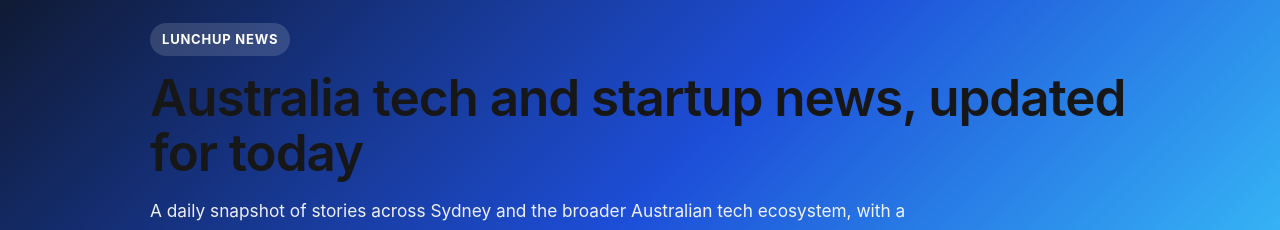
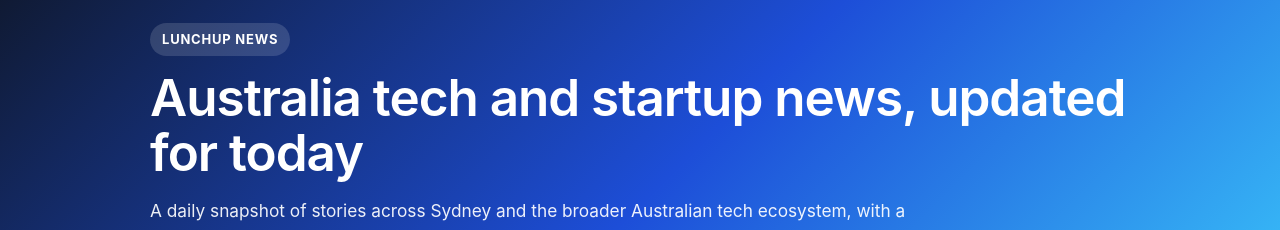
Before and after one commit to fintie/lunchup, a React (Create React App) app in the folder client/: page /#/news in a window 1280 px wide. Shown: the part 122-352 px from the top of the page. Built offline with nearby package versions, Linux system fonts and the light colour scheme; no server answers.

Commit message:
Fix news API path and hero title color

```diff
--- a/client/src/components/News.css
+++ b/client/src/components/News.css
@@ -31,6 +31,7 @@
   margin: 0 0 16px;
   font-size: clamp(2rem, 4vw, 3.35rem);
   line-height: 1.08;
+  color: #ffffff;
 }
 
 .news-hero p {
--- a/client/src/components/News.js
+++ b/client/src/components/News.js
@@ -23,7 +23,7 @@ const News = () => {
     const fetchNews = async () => {
       try {
         setLoading(true);
-        const { data } = await axios.get('/news');
+        const { data } = await axios.get('/api/news');
         setNews(data.items || []);
         setUpdatedAt(data.updatedAt || '');
         setError('');
```
